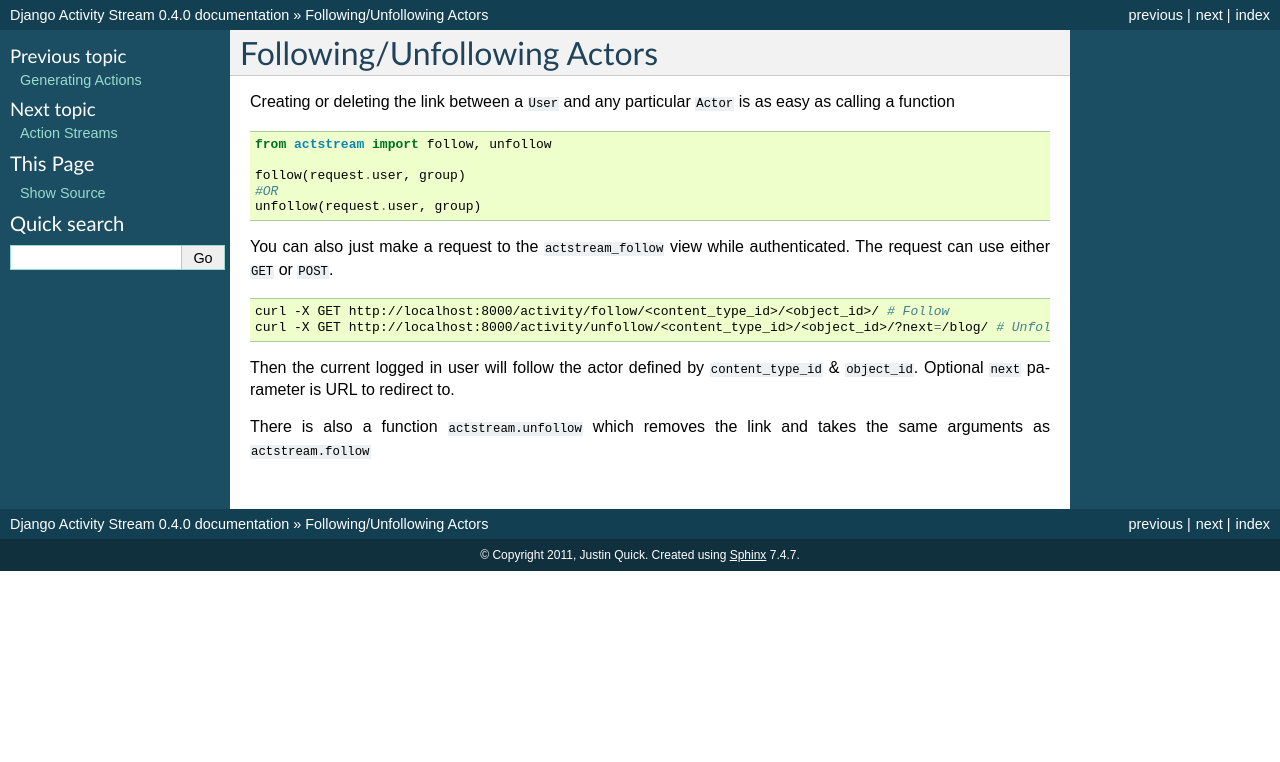
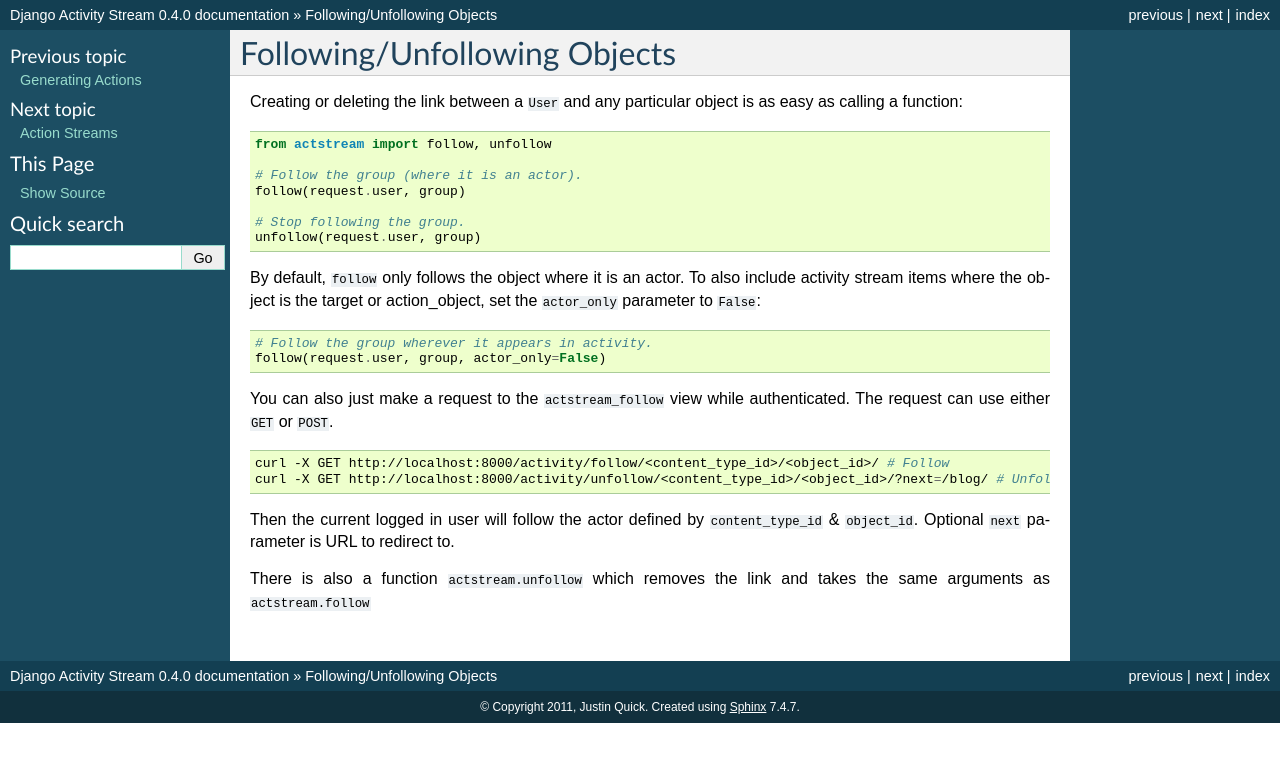
Before and after one commit to justquick/django-activity-stream, a Sphinx documentation site: the page built from docs/source/follow.rst, in a window 1280 px wide. Shown: the top 762 px of the page. Built offline with Sphinx 7.4.7, drawn with Linux system fonts in a browser that asks for light colours.

Commit message:
Add docs for the new `actor_only` parameter of the `follow` function

```diff
--- a/docs/source/follow.rst
+++ b/docs/source/follow.rst
@@ -1,15 +1,26 @@
-Following/Unfollowing Actors
+Following/Unfollowing Objects
 =============================
 
-Creating or deleting the link between a ``User`` and any particular ``Actor`` is as easy as calling a function
+Creating or deleting the link between a ``User`` and any particular object is as easy as calling a function:
 
 .. code-block:: python
 
     from actstream import follow, unfollow
 
+    # Follow the group (where it is an actor).
     follow(request.user, group)
-    #OR
+
+    # Stop following the group.
     unfollow(request.user, group)
+
+By default, ``follow`` only follows the object where it is an actor. To also
+include activity stream items where the object is the target or action_object,
+set the ``actor_only`` parameter to ``False``:
+
+.. code-block:: python
+
+	# Follow the group wherever it appears in activity.
+	follow(request.user, group, actor_only=False)
 
 You can also just make a request to the ``actstream_follow`` view while authenticated.
 The request can use either ``GET`` or ``POST``.
```
